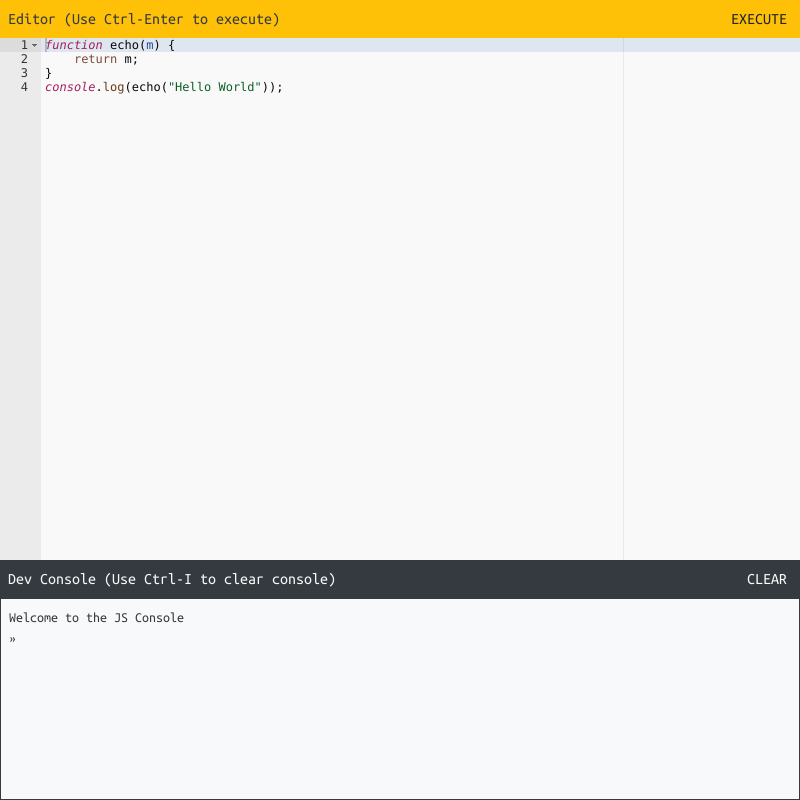
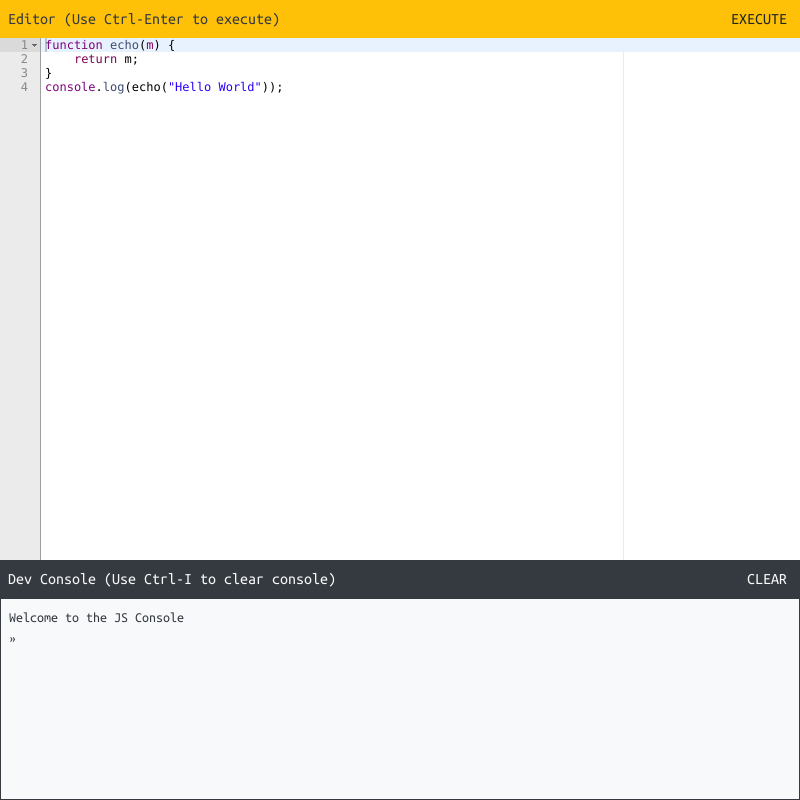
Before and after one commit to nf-projects/ide-v2, an Electron app: page index.html in a window 800 px wide. Drawn offline with nearby package versions, Linux system fonts and the light colour scheme.

Commit message:
use new theme

```diff
--- a/index.html
+++ b/index.html
@@ -86,7 +86,7 @@
         // initialize the editor environment using the ace library
         var editor = ace.edit("editor");
         editor.session.setMode("ace/mode/javascript"); // editor language
-        editor.setTheme("ace/theme/dawn"); // editor theme
+        editor.setTheme("ace/theme/eclipse"); // editor theme
         editor.session.setTabSize(4);
         editor.session.setUseWrapMode(true);
 
```
